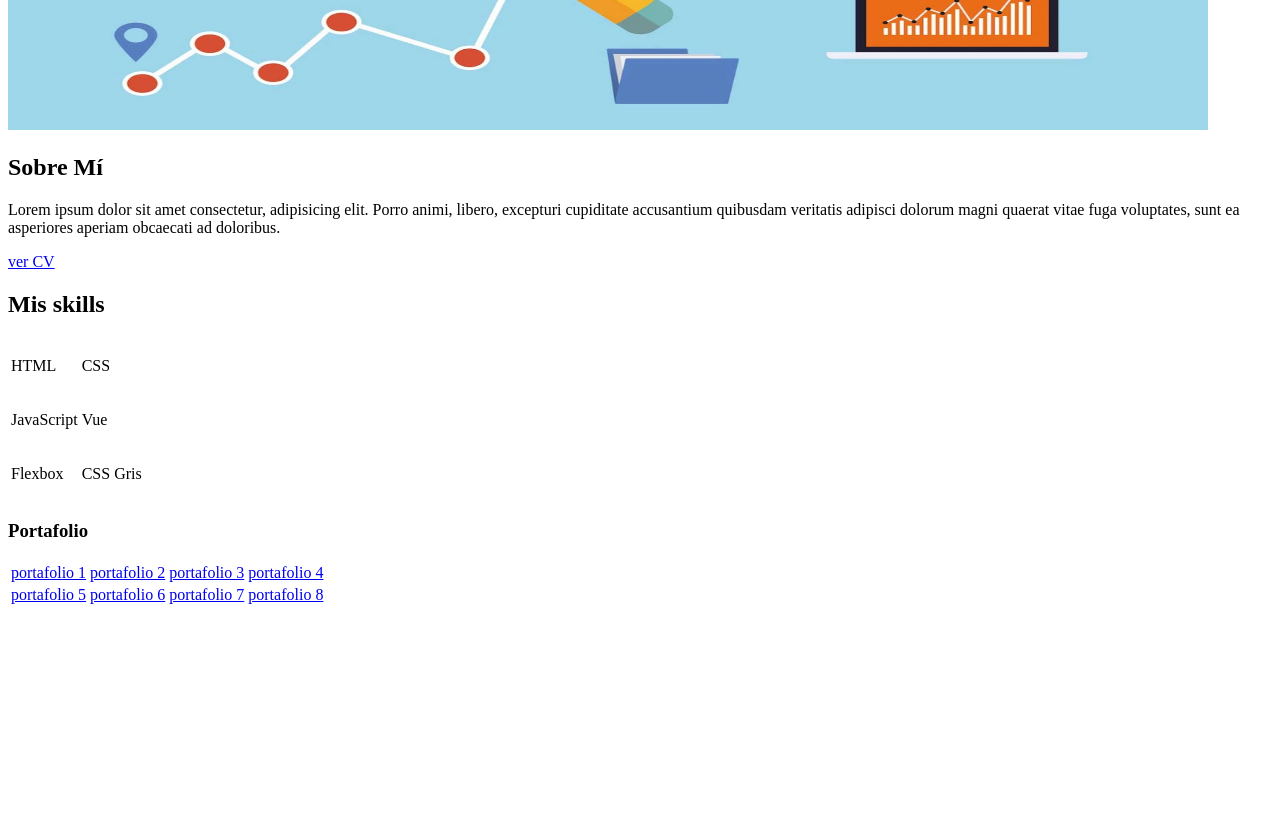
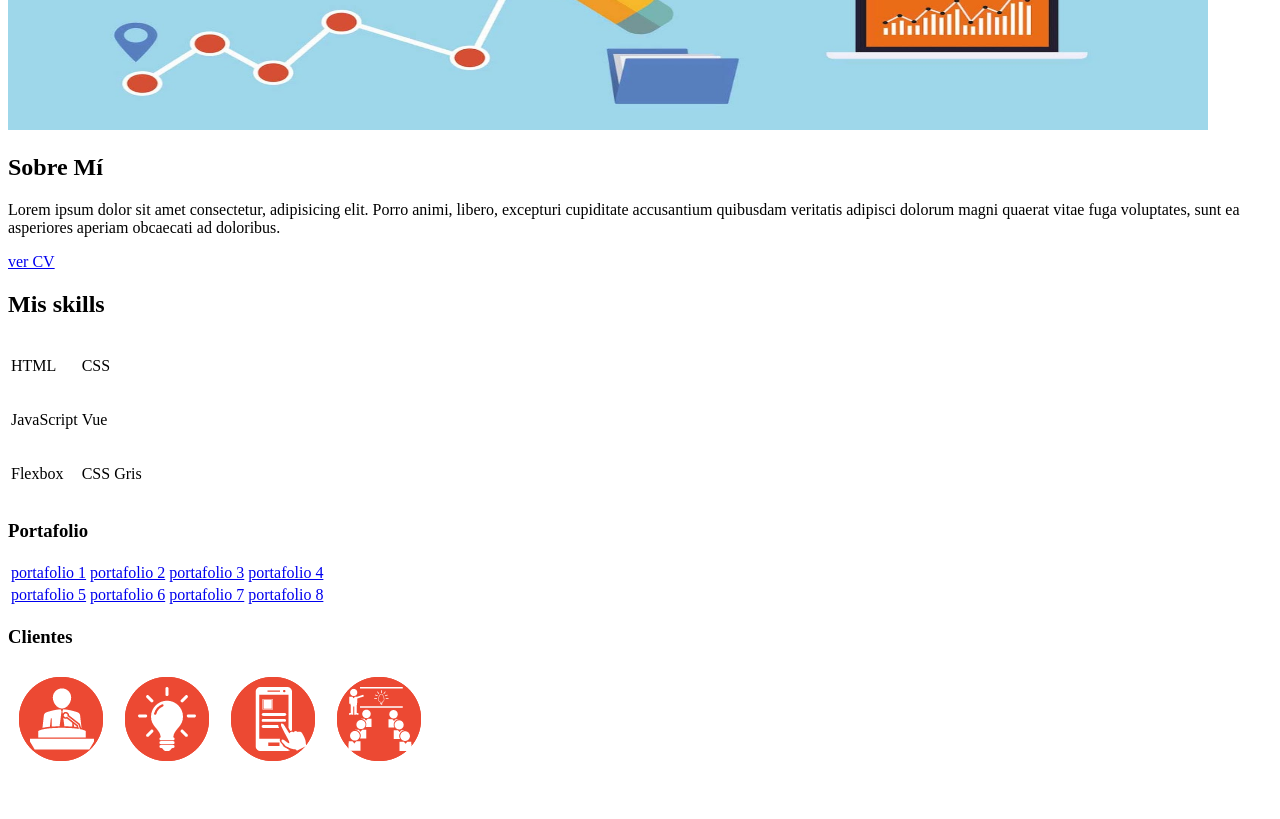
Before and after one commit to natalinunez/Hackaton2, a plain HTML site: page cuartoReto/index.html in a window 1280 px wide. Shown: the part 350-1169 px from the top of the page. Before the commit the page ends 965 px from the top, so only its background shows below. Drawn offline with Linux system fonts and the light colour scheme.

Commit message:
Cuarto reto-agrego- se agrega clientes

```diff
--- a/cuartoReto/index.html
+++ b/cuartoReto/index.html
@@ -56,6 +56,17 @@
                 </tr>
             </table>
         </arcticle>
+        <arcticle>
+            <h3>Clientes</h3>
+            <table>
+                <tr>
+                    <td> <a href="ferme.html"><img src="imagen/img_1.png" alt=" "></a></td>
+                    <td> <a href="dotmatics.html"><img src="imagen/img_2.png" alt=" "></a></td>
+                    <td> <a href="Aliance.html"><img src="imagen/img_3.png" alt=" "></a></td>
+                    <td> <a href="telefonica.html"><img src="imagen/img_4.png" alt=" "></a></td>
+                </tr>
+            </table>
+        </arcticle>
     </section>
 </body>
 </html>
```
